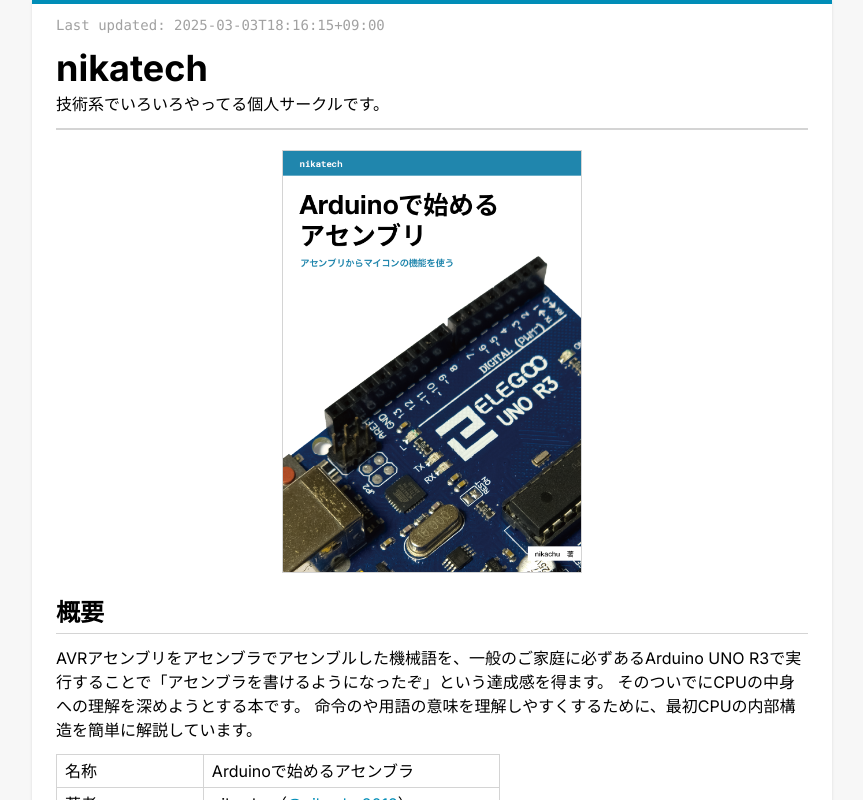
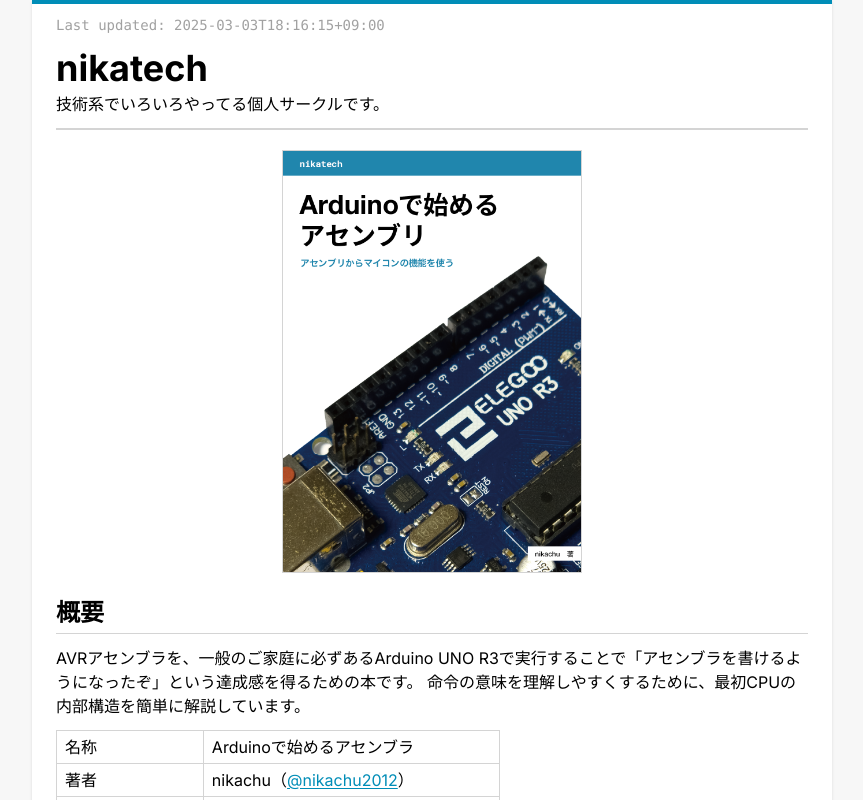
Before and after one commit to nikachu2012/nikatech-site, a Next.js app: page /item/avrasm in a window 1280 px wide. Shown: the top 800 px of the page, without its empty margins (208-1071 px from the left). Built offline with nearby package versions, Linux system fonts and the light colour scheme.

Commit message:
Revert "[update] avrasmの紹介文を変更"
This reverts commit 33fd32416e90f4463bc6116ad5ed4f88aa6e49c6.

```diff
--- a/app/item/avrasm/page.tsx
+++ b/app/item/avrasm/page.tsx
@@ -20,9 +20,8 @@ export default function Home() {
 
       <Section title={"概要"} id="detail">
         <div>
-          AVRアセンブリをアセンブラでアセンブルした機械語を、一般のご家庭に必ずあるArduino UNO R3で実行することで「アセンブラを書けるようになったぞ」という達成感を得ます。
-          そのついでにCPUの中身への理解を深めようとする本です。
-          命令のや用語の意味を理解しやすくするために、最初CPUの内部構造を簡単に解説しています。
+          AVRアセンブラを、一般のご家庭に必ずあるArduino UNO R3で実行することで「アセンブラを書けるようになったぞ」という達成感を得るための本です。
+          命令の意味を理解しやすくするために、最初CPUの内部構造を簡単に解説しています。
         </div>
 
         <div>
```
